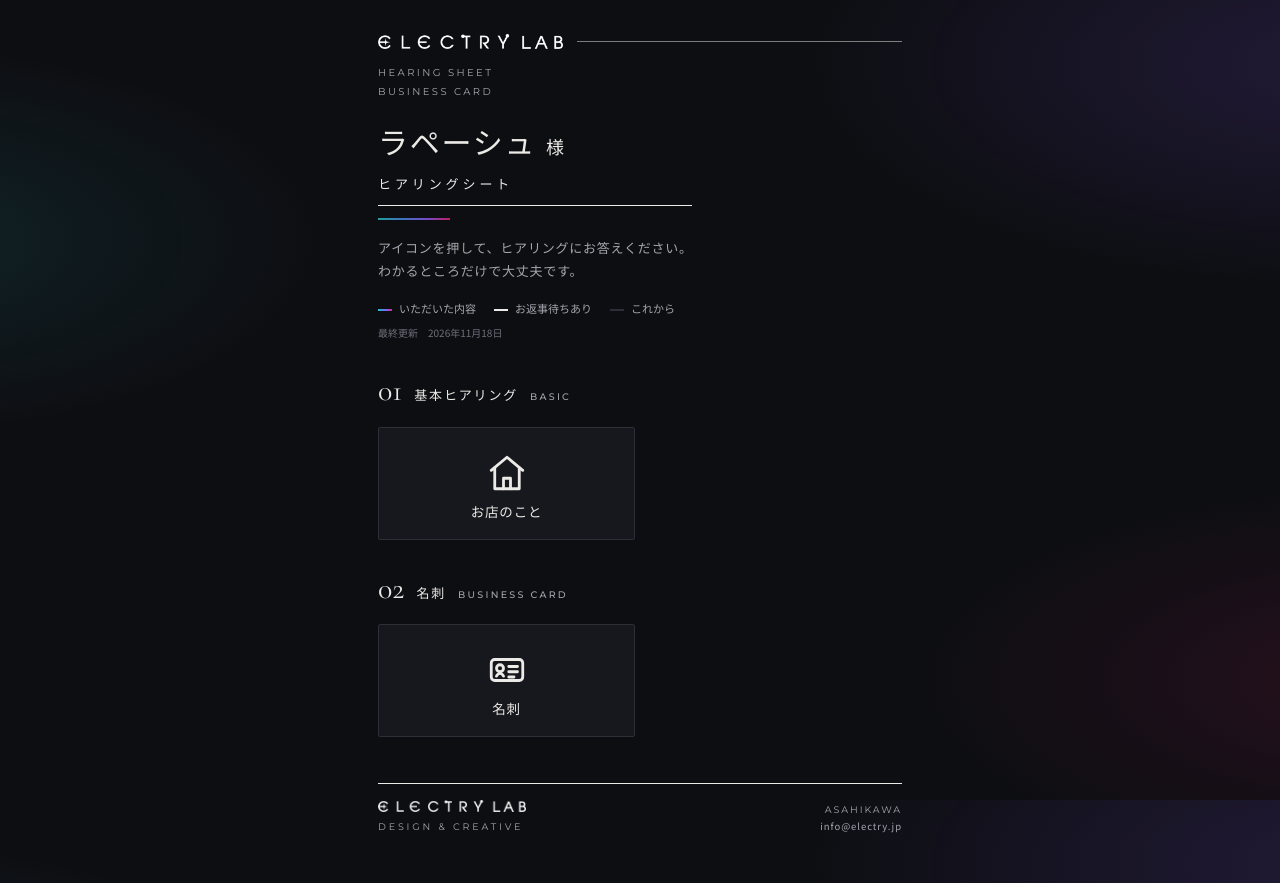
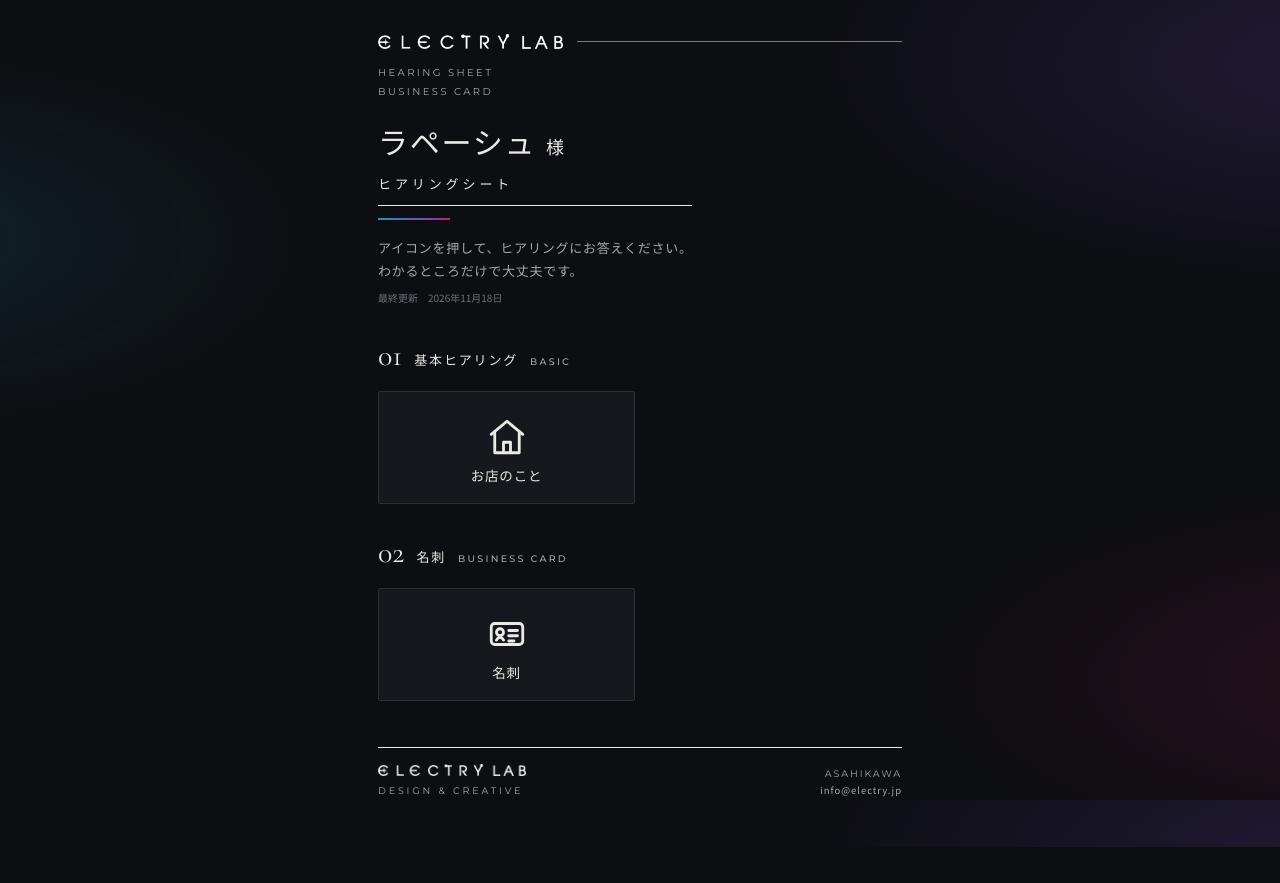
Before and after one commit to electrylab-lab/electrylab-lab.github.io, a plain HTML site: page c/lapeche-wstc/index.html in a window 1280 px wide. After the commit the page ends 847 px from the top, so only its background shows below. Drawn offline with nearby package versions, Linux system fonts and the light colour scheme.

Commit message:
Lapeche page: remove status legend (#3)
Claude-Session: https://claude.ai/code/session_01GCvuwxeiiRWCHcKUkeiEkU

Co-authored-by: Claude <noreply@anthropic.com>

```diff
--- a/c/lapeche-wstc/index.html
+++ b/c/lapeche-wstc/index.html
@@ -98,7 +98,6 @@ footer a{color:var(--sub);text-decoration:none;letter-spacing:.1em}
     <div class="jp">ヒアリングシート</div>
     <span class="pl"></span>
     <p class="lead">アイコンを押して、ヒアリングにお答えください。<br>わかるところだけで大丈夫です。</p>
-    <div class="legend"><span class="l2">いただいた内容</span><span class="l3">お返事待ちあり</span><span>これから</span></div>
     <div class="upd" id="upd"></div>
   </header>
 
```
